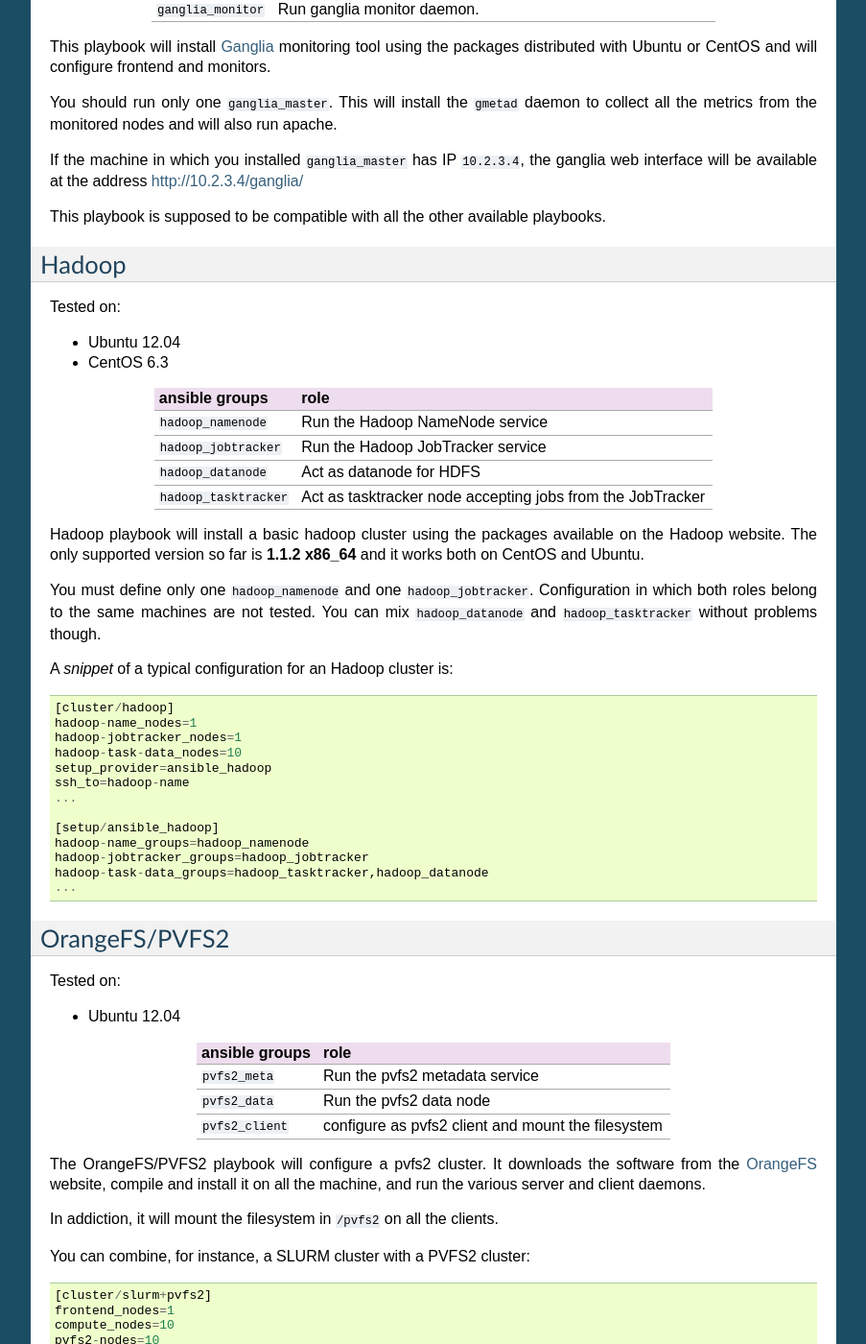
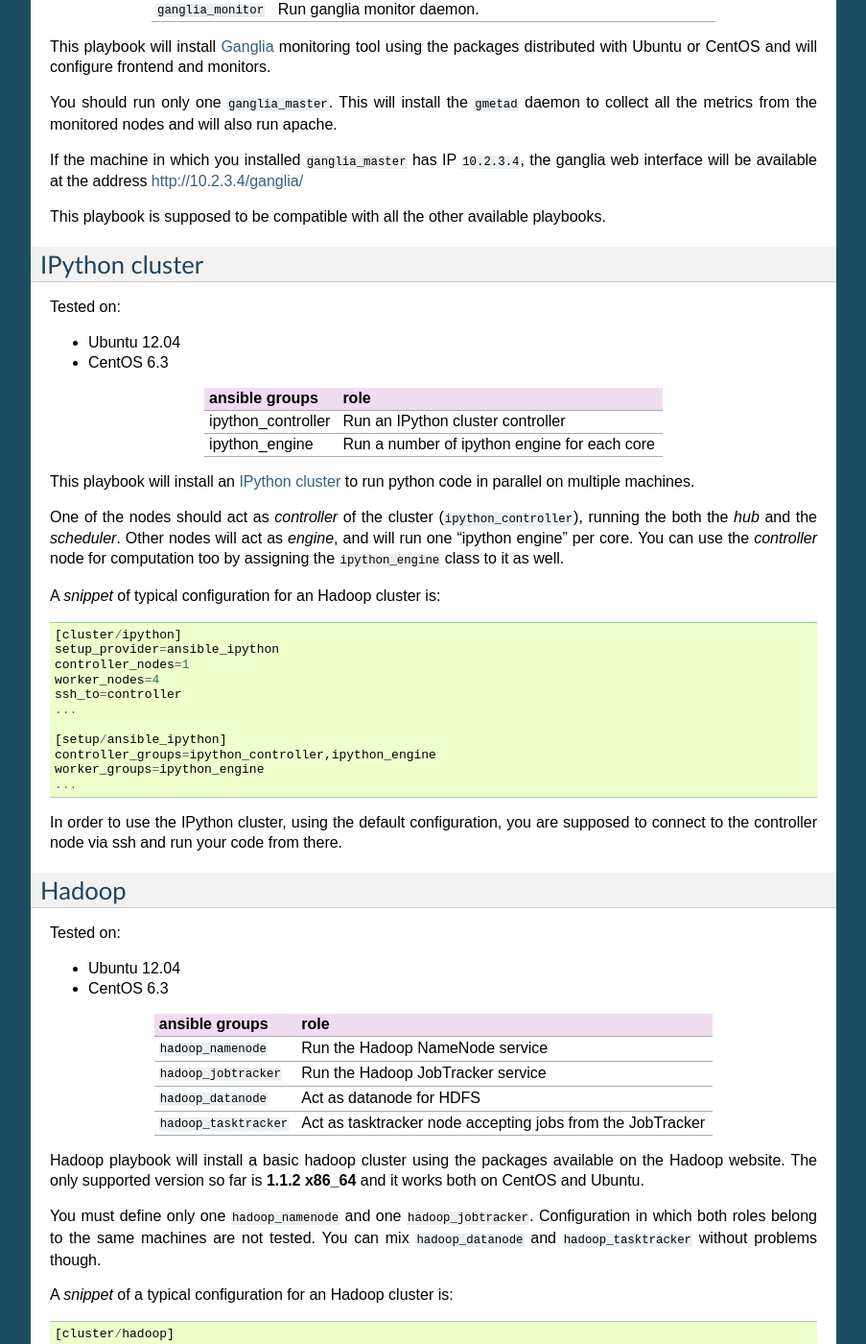
Before and after one commit to elasticluster/elasticluster, a Sphinx documentation site: the page built from docs/playbooks.rst, in a window 1280 px wide and 1400 px high, scrolled down 2065 px. Shown: the whole window at 96% size, without its empty margins (198-1101 px from the left). Built offline with Sphinx 7.4.7, drawn with Linux system fonts in a browser that asks for light colours.

Commit message:
Update documentation: add IPython cluster.

```diff
--- a/docs/playbooks.rst
+++ b/docs/playbooks.rst
@@ -156,6 +156,52 @@
 
 This playbook is supposed to be compatible with all the other available playbooks.
 
+IPython cluster
+===============
+
+Tested on:
+
+* Ubuntu 12.04
+* CentOS 6.3
+
++----------------------+------------------------------------+
+| ansible groups       | role                               |
++======================+====================================+
+| ipython_controller   | Run an IPython cluster controller  |
++----------------------+------------------------------------+
+| ipython_engine       | Run a number of ipython engine for |
+|                      | each core                          |
++----------------------+------------------------------------+
+
+This playbook will install an `IPython cluster`_ to run python code in
+parallel on multiple machines.
+
+One of the nodes should act as *controller* of the cluster
+(``ipython_controller``), running the both the *hub* and the
+*scheduler*. Other nodes will act as *engine*, and will run one
+"ipython engine" per core. You can use the *controller* node for
+computation too by assigning the  ``ipython_engine`` class to it as
+well.
+
+A *snippet* of typical configuration for an Hadoop cluster is::
+
+    [cluster/ipython]
+    setup_provider=ansible_ipython
+    controller_nodes=1
+    worker_nodes=4
+    ssh_to=controller
+    ...
+
+    [setup/ansible_ipython]
+    controller_groups=ipython_controller,ipython_engine
+    worker_groups=ipython_engine
+    ...
+
+In order to use the IPython cluster, using the default configuration,
+you are supposed to connect to the controller node via ssh and run
+your code from there.
+
+
 Hadoop
 ======
 
@@ -246,3 +292,4 @@
 from the data nodes to both the compute nodes and the frontend.
 
 .. _`OrangeFS`: http://orangefs.org/
+.. _`IPython cluster`: http://ipython.org/ipython-doc/dev/parallel/
```
